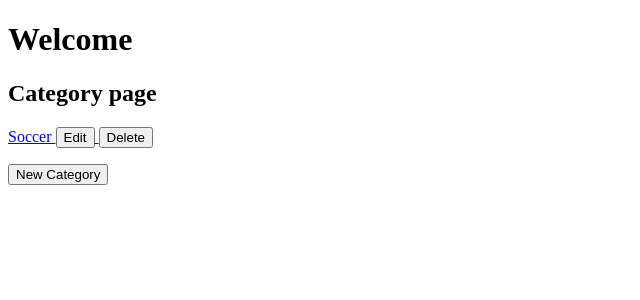
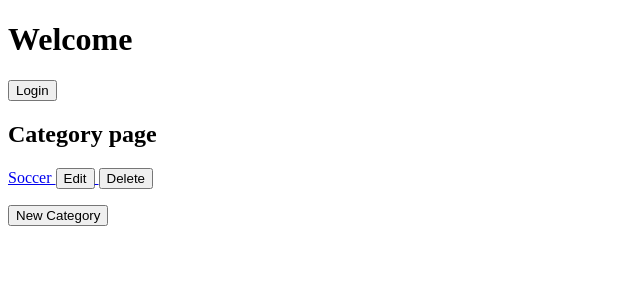
Before and after one commit to church617/FSND-Item-Catalog, a Flask app: page / in a window 1280 px wide. Shown: the top 300 px of the page, without its empty margins (0-640 px from the left). Run offline with Flask 2, Linux system fonts and the light colour scheme.

Commit message:
Added login function and user table

```diff
--- a/application.py
+++ b/application.py
@@ -2,7 +2,7 @@ from flask import Flask, render_template, request
 from flask import redirect, jsonify, url_for, flash
 from sqlalchemy import create_engine, asc
 from sqlalchemy.orm import sessionmaker
-from database_setup import Base, Category, Items
+from database_setup import Base, User, Category, Items
 from flask import session as login_session
 import random
 import string
@@ -28,31 +28,31 @@ session = DBSession()
 
 @app.route('/category/<int:cat_id>/items/JSON')
 def categoryListJSON(cat_id):
-    category=session.query(Category).filter_by(id=cat_id).one()
-    items=session.query(Items).filter_by(cat_ic=cat_id).all()
+    category = session.query(Category).filter_by(id=cat_id).one()
+    items = session.query(Items).filter_by(cat_id=cat_id).all()
     return jsonify(items=items.serialize)
 
 
 @app.route('/category/<int:cat_id>/items/<int:item_id>/JSON')
 def itemListJSON():
-    item=session.query(Items).filter_by(id=item_id).one()
+    item = session.query(Items).filter_by(id=item_id).one()
     return jsonify(item=item.serialize)
 
 
 @app.route('/category/JSON')
 def categoryJSON():
-    category=session.query(Category).all()
+    category = session.query(Category).all()
     return jsonify(category=[r.serialize for r in category])
 
 
 @app.route('/')
 @app.route('/category/')
 def showCategories():
-    categories=session.query(Category).all()
+    categories = session.query(Category).all()
     return render_template('category.html', categories=categories)
 
 
-@app.route('/category/new', methods=['GET','POST'])
+@app.route('/category/new', methods=['GET', 'POST'])
 def newCategory():
     if request.method == 'POST':
         newCategory = Category(name=request.form['name'])
@@ -63,12 +63,12 @@ def newCategory():
         return render_template('newCategory.html')
 
 
-@app.route('/category/<int:cat_id>/edit', methods=['GET','POST'])
+@app.route('/category/<int:cat_id>/edit', methods=['GET', 'POST'])
 def editCategory(cat_id):
-    categoryEdit=session.query(Category).filter_by(cat_id=cat_id).one()
-    if request.method=='POST':
+    categoryEdit = session.query(Category).filter_by(cat_id=cat_id).one()
+    if request.method == 'POST':
         if request.form['name']:
-            categoryEdit.name=request.form['name']
+            categoryEdit.name = request.form['name']
         return redirect(url_for('showCategories'))
     else:
         return render_template('editCategory.html', category=categoryEdit)
@@ -76,13 +76,14 @@ def editCategory(cat_id):
 
 @app.route('/category/<int:cat_id>/delete', methods=['GET', 'POST'])
 def deleteCategory(cat_id):
-    categoryToDelete=session.query(Category).filter_by(cat_id=cat_id).one()
-    if request.method=='POST':
+    categoryToDelete = session.query(Category).filter_by(cat_id=cat_id).one()
+    if request.method == 'POST':
         session.delete(categoryToDelete)
         session.commit()
         return redirect(url_for('showCategories'))
     else:
-        return render_template('deleteCategory.html', category=categoryToDelete)
+        return render_template('deleteCategory.html',
+                            category=categoryToDelete)
 
 
 @app.route('/category/<int:cat_id>/')
@@ -93,43 +94,192 @@ def showItems(cat_id):
     return render_template('item.html', items=items, category=category)
 
 
-@app.route('/category/<int:cat_id>/items/<int:item_id>/edit', methods=['GET', 'POST'])
+@app.route('/category/<int:cat_id>/items/<int:item_id>/edit',
+            methods=['GET', 'POST'])
 def editItem(cat_id, item_id):
-	editedItem=session.query(Items).filter_by(item_id=item_id).one()
-	if request.method=='POST':
-		if request.form['name']:
-			editedItem.name=request.form['name']
-		if request.form['description']:
-			editedItem.description = request.form['description']
-		session.add(editedItem)
-		session.commit()
-		return redirect(url_for('showItems', cat_id=cat_id))
-	else:
-		return render_template('editItem.html', cat_id=cat_id, item_id=item_id)
+    editedItem = session.query(Items).filter_by(item_id=item_id).one()
+    if request.method == 'POST':
+        if request.form['name']:
+            editedItem.name = request.form['name']
+        if request.form['description']:
+            editedItem.description = request.form['description']
+        session.add(editedItem)
+        session.commit()
+        return redirect(url_for('showItems', cat_id=cat_id))
+    else:
+        return render_template('editItem.html', cat_id=cat_id, item_id=item_id)
 
 
 @app.route('/category/<int:cat_id>/items/new', methods=['GET', 'POST'])
 def newItem(cat_id):
-	if request.method=='POST':
-		newItem = Items(name=request.form['name'], description=request.form['description'],
-			cat_id=cat_id)
-		session.add(newItem)
-		session.commit()
-		return redirect(url_for('showItems', cat_id=cat_id))
-	else:
-		return render_template('createItem.html', cat_id=cat_id)
+    if request.method == 'POST':
+        newItem = Items(name=request.form['name'],
+                        description=request.form['description'], cat_id=cat_id)
+        session.add(newItem)
+        session.commit()
+        return redirect(url_for('showItems', cat_id=cat_id))
+    else:
+        return render_template('createItem.html', cat_id=cat_id)
 
 
-@app.route('/category/<int:cat_id>/items/<int:item_id>/delete', methods=['GET', 'POST'])
-def deleteItem(cat_id,item_id):
-	itemToDelete=session.query(Items).filter_by(item_id=item_id).one()
-	if request.method=='POST':
-		session.delete(itemToDelete)
-		session.commit()
-		return redirect(url_for('showItems', cat_id=cat_id))
-	else:
-		return render_template('deleteItem.html', item=itemToDelete)
+@app.route('/category/<int:cat_id>/items/<int:item_id>/delete',
+            methods=['GET', 'POST'])
+def deleteItem(cat_id, item_id):
+    itemToDelete = session.query(Items).filter_by(item_id=item_id).one()
+    if request.method == 'POST':
+        session.delete(itemToDelete)
+        session.commit()
+        return redirect(url_for('showItems', cat_id=cat_id))
+    else:
+        return render_template('deleteItem.html', item=itemToDelete)
 
+
+@app.route('/login')
+def login():
+    state = ''.join(random.choice(string.ascii_uppercase + string.digits)
+                    for x in xrange(32))
+    login_session['state'] = state
+    # return "The current session state is %s" % login_session['state']
+    return render_template('login.html', STATE=state)
+
+
+@app.route('/gconnect', methods=['POST'])
+def gconnect():
+    # Validate state token
+    if request.args.get('state') != login_session['state']:
+        response = make_response(json.dumps('Invalid state parameter.'), 401)
+        response.headers['Content-Type'] = 'application/json'
+        return response
+    # Obtain authorization code
+    code = request.data
+
+    try:
+        # Upgrade the authorization code into a credentials object
+        oauth_flow = flow_from_clientsecrets('client_secrets.json', scope='')
+        oauth_flow.redirect_uri = 'postmessage'
+        credentials = oauth_flow.step2_exchange(code)
+    except FlowExchangeError:
+        response = make_response(
+            json.dumps('Failed to upgrade the authorization code.'), 401)
+        response.headers['Content-Type'] = 'application/json'
+        return response
+
+    # Check that the access token is valid.
+    access_token = credentials.access_token
+    url = ('https://www.googleapis.com/oauth2/v1/tokeninfo?access_token=%s'
+           % access_token)
+    h = httplib2.Http()
+    result = json.loads(h.request(url, 'GET')[1])
+    # If there was an error in the access token info, abort.
+    if result.get('error') is not None:
+        response = make_response(json.dumps(result.get('error')), 500)
+        response.headers['Content-Type'] = 'application/json'
+        return response
+
+    # Verify that the access token is used for the intended user.
+    gplus_id = credentials.id_token['sub']
+    if result['user_id'] != gplus_id:
+        response = make_response(
+            json.dumps("Token's user ID doesn't match given user ID."), 401)
+        response.headers['Content-Type'] = 'application/json'
+        return response
+
+    # Verify that the access token is valid for this app.
+    if result['issued_to'] != CLIENT_ID:
+        response = make_response(
+            json.dumps("Token's client ID does not match app's."), 401)
+        print "Token's client ID does not match app's."
+        response.headers['Content-Type'] = 'application/json'
+        return response
+
+    stored_access_token = login_session.get('access_token')
+    stored_gplus_id = login_session.get('gplus_id')
+    if stored_access_token is not None and gplus_id == stored_gplus_id:
+        response = make_response(json.dumps('Current user is already connected.'),
+                                 200)
+        response.headers['Content-Type'] = 'application/json'
+        return response
+
+    # Store the access token in the session for later use.
+    login_session['access_token'] = credentials.access_token
+    login_session['gplus_id'] = gplus_id
+
+    # Get user info
+    userinfo_url = "https://www.googleapis.com/oauth2/v1/userinfo"
+    params = {'access_token': credentials.access_token, 'alt': 'json'}
+    answer = requests.get(userinfo_url, params=params)
+
+    data = answer.json()
+
+    login_session['username'] = data['name']
+    login_session['picture'] = data['picture']
+    login_session['email'] = data['email']
+    # ADD PROVIDER TO LOGIN SESSION
+    login_session['provider'] = 'google'
+
+    # see if user exists, if it doesn't make a new one
+    user_token = getUserToken(data["email"])
+    if not user_token:
+        user_token = createUser(login_session)
+    login_session['user_id'] = user_token
+
+    output = ''
+    output += '<h1>Welcome, '
+    output += login_session['username']
+    output += '!</h1>'
+    output += '<img src="'
+    output += login_session['picture']
+    output += ' " style = "width: 300px; height: 300px;border-radius: 150px;-webkit-border-radius: 150px;-moz-border-radius: 150px;"> '
+    flash("you are now logged in as %s" % login_session['username'])
+    print "done!"
+    return output
+
+# User Helper Functions
+
+
+def createUser(login_session):
+    newUser = User(name=login_session['username'], email=login_session[
+                   'email'])
+    session.add(newUser)
+    session.commit()
+    user = session.query(User).filter_by(email=login_session['email']).one()
+    return user.user_token
+
+
+def getUserInfo(user_token):
+    user = session.query(User).filter_by(user_token=user_token).one()
+    return user
+
+
+def getUserToken(email):
+    try:
+        user = session.query(User).filter_by(email=email).one()
+        return user.user_token
+    except:
+        return None
+
+
+# DISCONNECT - Revoke a current user's token and reset their login_session
+@app.route('/gdisconnect')
+def gdisconnect():
+    # Only disconnect a connected user.
+    access_token = login_session.get('access_token')
+    if access_token is None:
+        response = make_response(
+            json.dumps('Current user not connected.'), 401)
+        response.headers['Content-Type'] = 'application/json'
+        return response
+    url = 'https://accounts.google.com/o/oauth2/revoke?token=%s' % access_token
+    h = httplib2.Http()
+    result = h.request(url, 'GET')[0]
+    if result['status'] == '200':
+        response = make_response(json.dumps('Successfully disconnected.'), 200)
+        response.headers['Content-Type'] = 'application/json'
+        return response
+    else:
+        response = make_response(json.dumps('Failed to revoke token for given user.', 400))
+        response.headers['Content-Type'] = 'application/json'
+        return response
 
 
 if __name__ == '__main__':
--- a/database_populate.py
+++ b/database_populate.py
@@ -13,7 +13,7 @@ session = DBSession()
 
 session.query(Category).delete()
 session.query(Items).delete()
-
+session.query(User).delete()
 
 
 Category1 = Category(name = "Soccer")
--- a/templates/category.html
+++ b/templates/category.html
@@ -2,6 +2,11 @@
 <html>
 	<head>
 		<h1> Welcome </h1>
+		<a href="{{url_for('login')}}">
+				<button class="button" id="login">
+					Login
+				</button>
+			</a>
 	</head>
 
 	<body>
--- a/templates/login.html
+++ b/templates/login.html
@@ -55,7 +55,7 @@ function signInCallback(authResult) {
         if (result) {
           $('#result').html('Login Successful!</br>'+ result + '</br>Redirecting...')
          setTimeout(function() {
-          window.location.href = "/category";
+          window.location.href = "/category/";
          }, 4000);
       } else if (authResult['error']) {
     console.log('There was an error: ' + authResult['error']);
```
Also changed, not shown: database_setup.py (+8 -0 lines), item_catalog.db.
